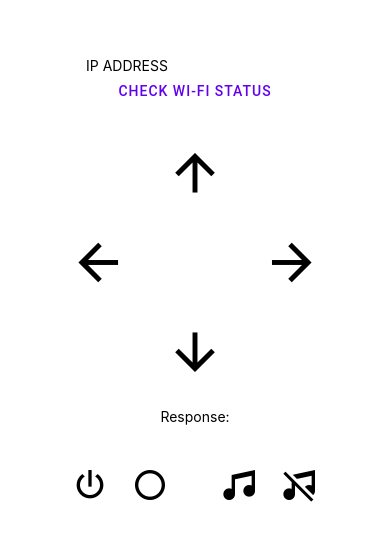
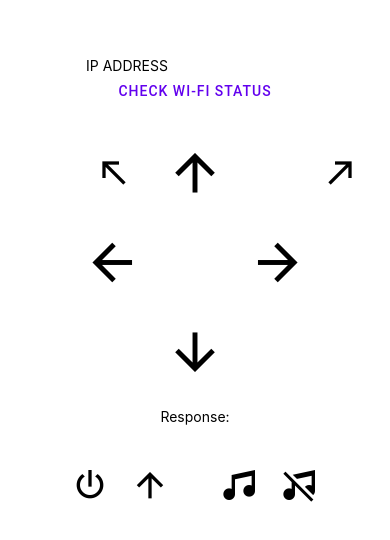
Before and after one commit to Rizavur/CG2271-App, a React Native app: screen / in a window 390 px wide. Shown: the part 136-676 px from the top of the page. Built offline with nearby package versions, Linux system fonts and the light colour scheme.

Commit message:
Add more buttons for controls

```diff
--- a/App.tsx
+++ b/App.tsx
@@ -54,8 +54,8 @@ export default function App() {
         <Button disabled style={styles.button}>
           {" "}
         </Button>
-        {/* <TouchableOpacity
-          onPressIn={() => fetchData("forwardLeft")}
+        <TouchableOpacity
+          onPressIn={() => fetchData("smallLeft")}
           onPressOut={() => {
             fetchData("stop");
           }}
@@ -65,7 +65,7 @@ export default function App() {
             size={40}
             icon="arrow-top-left"
           />
-        </TouchableOpacity> */}
+        </TouchableOpacity>
         <TouchableOpacity
           onPressIn={() => fetchData("forward")}
           onPressOut={() => {
@@ -77,8 +77,8 @@ export default function App() {
         <Button disabled style={styles.button}>
           {" "}
         </Button>
-        {/* <TouchableOpacity
-          onPressIn={() => fetchData("forwardRight")}
+        <TouchableOpacity
+          onPressIn={() => fetchData("smallRight")}
           onPressOut={() => {
             fetchData("stop");
           }}
@@ -88,7 +88,7 @@ export default function App() {
             size={40}
             icon="arrow-top-right"
           />
-        </TouchableOpacity> */}
+        </TouchableOpacity>
       </View>
       <View style={styles.buttonView}>
         <TouchableOpacity
@@ -160,12 +160,19 @@ export default function App() {
           icon="power"
           onPress={() => fetchData("autoOn")}
         />
-        <IconButton
-          style={{ ...styles.smallButton, marginRight: 30 }}
-          size={40}
-          icon="power-off"
-          onPress={() => fetchData("autoOff")}
-        />
+        <TouchableOpacity
+          onPressIn={() => fetchData("smallForward")}
+          onPressOut={() => {
+            fetchData("stop");
+          }}
+        >
+          <IconButton
+            style={{ ...styles.smallButton, marginRight: 30 }}
+            size={40}
+            icon="arrow-up"
+          />
+        </TouchableOpacity>
+
         <IconButton
           style={{ ...styles.smallButton }}
           size={40}
@@ -196,7 +203,7 @@ const styles = StyleSheet.create({
     justifyContent: "center",
   },
   button: {
-    marginHorizontal: 10,
+    // marginHorizontal: 10,
     marginVertical: 0,
   },
   smallButton: {
```
